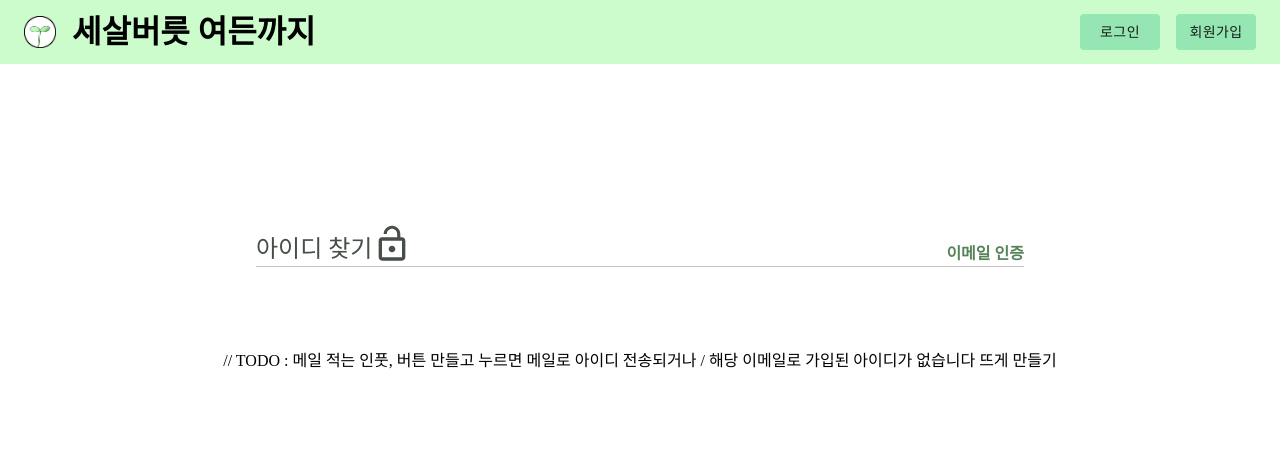
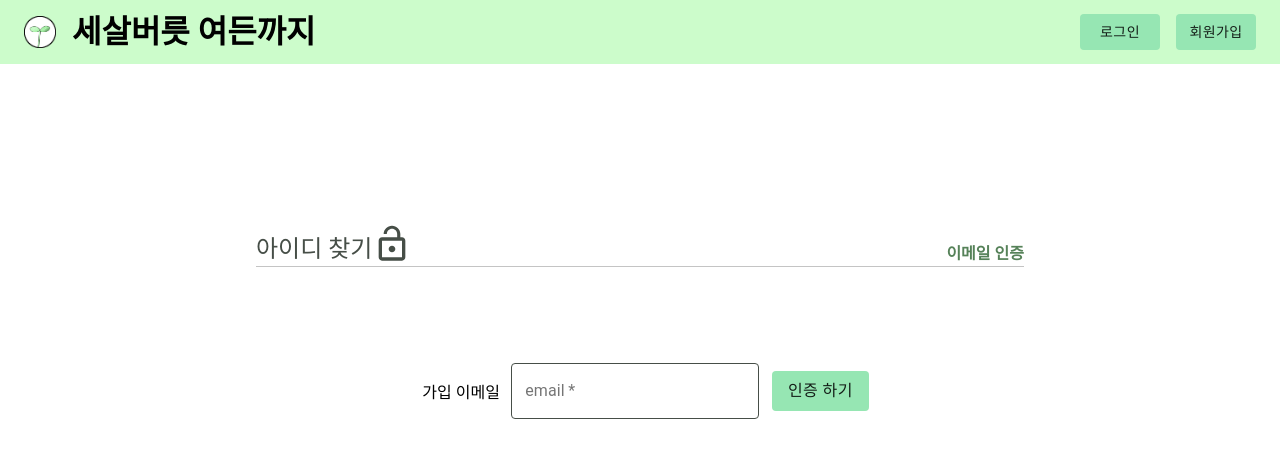
Before and after one commit to TeamGrabit/challenge, a React (Create React App) app in the folder frontend/: page /findid in a window 1280 px wide. Shown: the top 458 px of the page. Built offline with nearby package versions, Linux system fonts and the light colour scheme; no server answers.

Commit message:
껍데기 완성

```diff
--- a/frontend/src/pages/IdFind.js
+++ b/frontend/src/pages/IdFind.js
@@ -1,9 +1,51 @@
 import React, { useState } from 'react';
 import LockOpenIcon from '@material-ui/icons/LockOpen';
-import ArrowForwardIosIcon from '@material-ui/icons/ArrowForwardIos';
+import { withStyles, Box, Button, TextField } from '@material-ui/core';
+import { useSendAuthMail, useCheckAuthMail } from '../MVVM/ViewModel/UserViewModel';
+
+const CssTextField = withStyles({
+	root: {
+		'& label.Mui-focused': {
+			color: '#464E47',
+		},
+		'& .MuiOutlinedInput-root': {
+			'& fieldset': {
+				borderColor: '#464E47',
+			},
+			'&:hover fieldset': {
+				borderColor: '#96E6B3',
+			},
+			'&.Mui-focused fieldset': {
+				borderColor: '#96E6B3',
+			},
+		},
+	},
+})(TextField);
+
+const isEmail = (email) => {
+	const emailRegex = /^[a-zA-Z0-9]+@[a-zA-Z0-9]+\.[A-Za-z]+$/;
+	return emailRegex.test(email);
+};
 
 function IdFind() {
-	const [status, setStatus] = useState(false);
+	const [email, setEmail] = useState("");
+	const [isSend, setIsSend] = useState(false); // 이메일 인증 메일이 발송되었는지 여부
+	const [isMailAuth, setisMailAuth] = useState(false); // 이메일 인증 완료 여부
+	const [authNum, setAuthNum] = useState(""); // 입력된 인증번호
+	const authMailSend = useSendAuthMail();
+	const authMailCheck = useCheckAuthMail();
+	const authMailSendHandler = async () => { // mail 전송
+		const result = await authMailSend(email, 1);
+		console.log(result);
+		// TODO: 가입되지 않은 사용자입니다. 새로 가입해주세요 추가해야함
+		if (!result) { alert('인증 메일 전송에 실패했습니다. 다시 한 번 시도해주세요'); } else { alert('인증 메일이 전송되었습니다. 메일함을 확인해주세요'); }
+		setIsSend(result);
+	};
+	const authMailCheckHandler = async () => { // email 인증번호 맞게 입력했는지 확인
+		const result = await authMailCheck(email, authNum);
+		if (result) { alert('인증에 성공했습니다.'); } else { alert('인증번호가 올바르지 않습니다. 다시 한 번 확인해주세요'); }
+		setisMailAuth(result);
+	};
 	return (
 		<div className="pw-find">
 			<div className="wrap">
@@ -12,11 +54,60 @@ function IdFind() {
 					<LockOpenIcon className="lock-icon" />
 				</div>
 				<div className="process">
-					<div className={status ? "normal" : "highlight"}>이메일 인증</div>
+					<div className="highlight">이메일 인증</div>
 				</div>
 			</div>
 			<div className="line" />
-            // TODO : 메일 적는 인풋, 버튼 만들고 누르면 메일로 아이디 전송되거나 / 해당 이메일로 가입된 아이디가 없습니다 뜨게 만들기
+			{/* // TODO : 메일 적는 인풋, 버튼 만들고 누르면 메일로 아이디 전송되거나 / 해당 이메일로 가입된 아이디가 없습니다 뜨게 만들기 */}
+			<div className="pw-find-auth">
+				<Box mt={2}>
+					<div className="text">가입 이메일</div>
+					<CssTextField
+						required
+						name="email"
+						variant="outlined"
+						label="email"
+						placeholder="email을 입력하세요"
+						value={email}
+						onChange={(e) => setEmail(e.target.value)}
+						disabled={isMailAuth}
+						error={email.length > 0 && !isEmail(email)}
+					/>
+
+					<Button
+						className="btn"
+						variant="contained"
+						onClick={authMailSendHandler}
+					>
+						인증 하기
+					</Button>
+
+				</Box>
+				{isSend ?
+					<Box mt={2}>
+						<div className="text">인증번호</div>
+						<CssTextField
+							required
+							name="email"
+							variant="outlined"
+							label="인증번호"
+							placeholder="인증번호를 입력하세요"
+							value={authNum}
+							disabled={isMailAuth}
+							onChange={(e) => setAuthNum(e.target.value)}
+						/>
+						<Button
+							className="btn"
+							variant="contained"
+							onClick={authMailCheckHandler}
+							disabled={isMailAuth}
+						>
+							인증 완료
+						</Button>
+					</Box>
+					:
+					null}
+			</div>
 		</div>
 	);
 }
```
